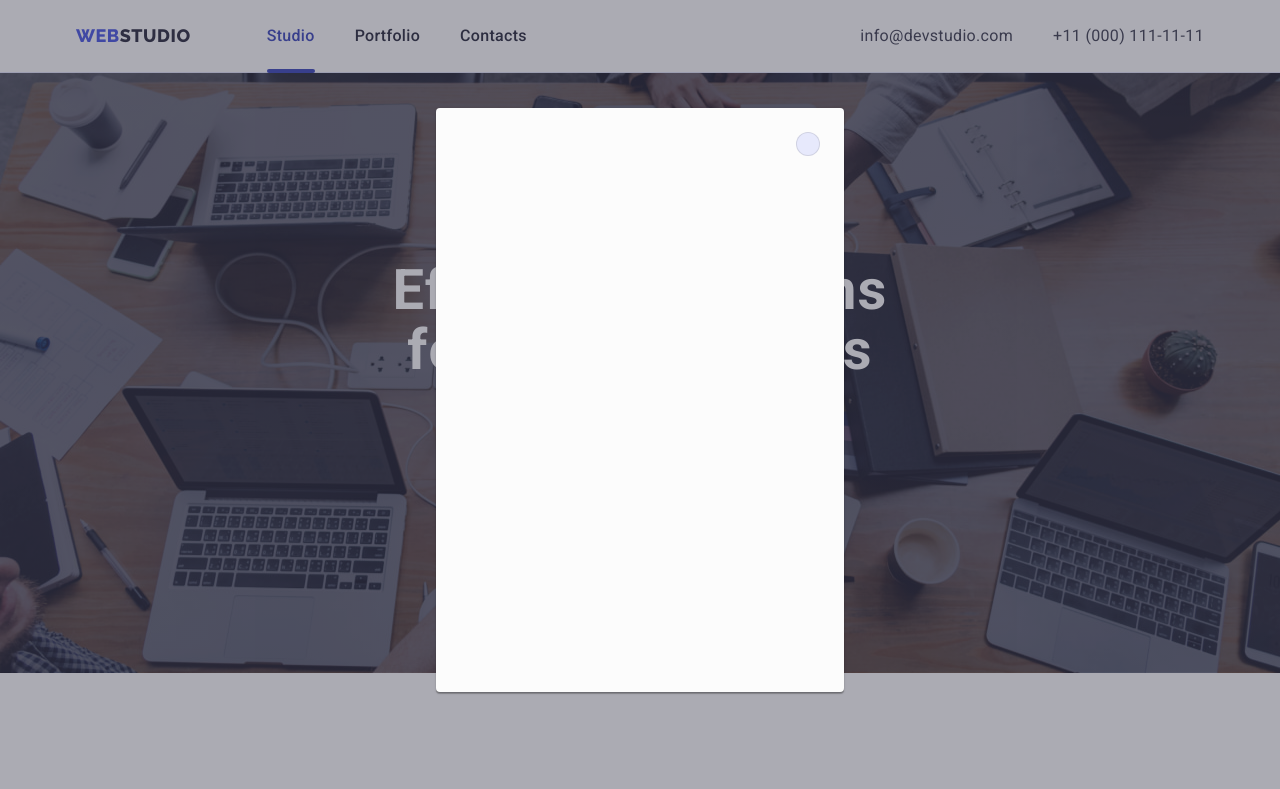
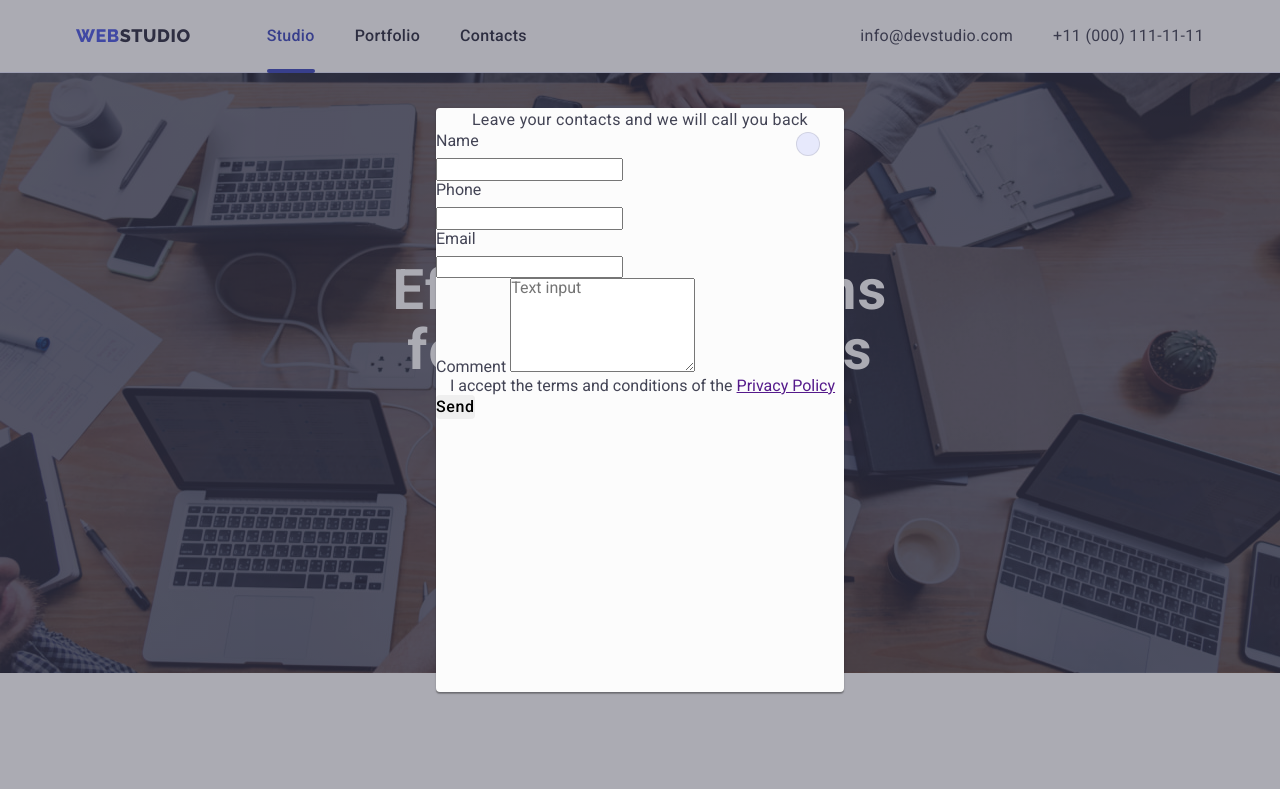
Before and after one commit to kuciapakrystian/goit-markup-hw-06, a plain HTML site: page index.html in a window 1280 px wide. Both pictures are taken after a click on the button "Order Service". Shown: the top 789 px of the page. Drawn offline with nearby package versions, Linux system fonts and the light colour scheme.

Commit message:
final version

```diff
--- a/index.html
+++ b/index.html
@@ -384,7 +384,7 @@
             digital marketing & growth solutions.
           </p>
         </div>
-        <div>
+        <div class="footer-social-div">
           <p class="footer-social-paragraph">Social media</p>
           <ul class="list footer-social-list">
             <li class="footer-social-li">
@@ -417,6 +417,27 @@
             </li>
           </ul>
         </div>
+        <div class="form-div">
+          <p class="footer-subscribe-paragraph">Subscribe</p>
+          <form class="footer-form">
+            <label class="footer-label" for="subscribe">
+              <input
+                class="footer-input"
+                id="subscribe"
+                type="email"
+                name="subscribe"
+                placeholder="E-mail"
+                required
+              />
+            </label>
+            <button class="button subscribe-button" type="submit">
+              Subscribe
+              <svg class="send-icon" width="24" height="24">
+                <use href="./images/icons.svg#icon-send" />
+              </svg>
+            </button>
+          </form>
+        </div>
       </div>
     </footer>
     <div class="backdrop is-hidden" data-modal>
@@ -426,6 +447,81 @@
             <use href="./images/icons.svg#icon-close" />
           </svg>
         </button>
+        <p class="paragraph modal-paragraph">
+          Leave your contacts and we will call you back
+        </p>
+        <form class="modal-form">
+          <div class="modal-field">
+            <label class="modal-label" for="user-name">Name</label>
+            <div class="modal-row">
+              <input
+                class="modal-input"
+                id="user-name"
+                name="user-name"
+                type="text"
+                required
+              />
+              <svg class="modal-form-icon" width="18" height="24">
+                <use href="./images/icons.svg#icon-person" />
+              </svg>
+            </div>
+          </div>
+          <div class="modal-field">
+            <label class="modal-label" for="user-tel">Phone</label>
+            <div class="modal-row">
+              <input class="modal-input" id="user-tel" name="tel" type="tel" required />
+              <svg class="modal-form-icon" width="18" height="24">
+                <use href="./images/icons.svg#icon-phone" />
+              </svg>
+            </div>
+          </div>
+          <div class="modal-field">
+            <label class="modal-label" for="user-email">Email</label>
+            <div class="modal-row">
+              <input
+                class="modal-input"
+                id="user-email"
+                name="email"
+                type="email"
+                required
+              />
+              <svg class="modal-form-icon" width="18" height="24">
+                <use href="./images/icons.svg#icon-email" />
+              </svg>
+            </div>
+          </div>
+          <div class="modal-textarea-field">
+            <label class="modal-label" for="user-comment">Comment</label>
+            <textarea
+              class="modal-input textarea"
+              name="user-comment"
+              id="user-comment"
+              rows="5"
+              placeholder="Text input"
+              required
+            ></textarea>
+          </div>
+          <div class="policy">
+            <input
+              class="policy-input visually-hidden"
+              id="user-privacy"
+              type="checkbox"
+              value="true"
+              name="user-privacy"
+              required
+            />
+            <label class="policy-label" for="user-privacy">
+              <span class="policy-span">
+                <svg class="policy-icon" width="10" height="8">
+                  <use href="./images/icons.svg#icon-check" />
+                </svg>
+              </span>
+              I accept the terms and conditions of the
+              <a class="policy-link" href="">Privacy Policy</a>
+            </label>
+          </div>
+          <button class="button button-modal" type="submit">Send</button>
+        </form>
       </div>
     </div>
     <script src="./js/modal.js"></script>
```
Also changed, not shown: portfolio.html (+21 -1 lines).
